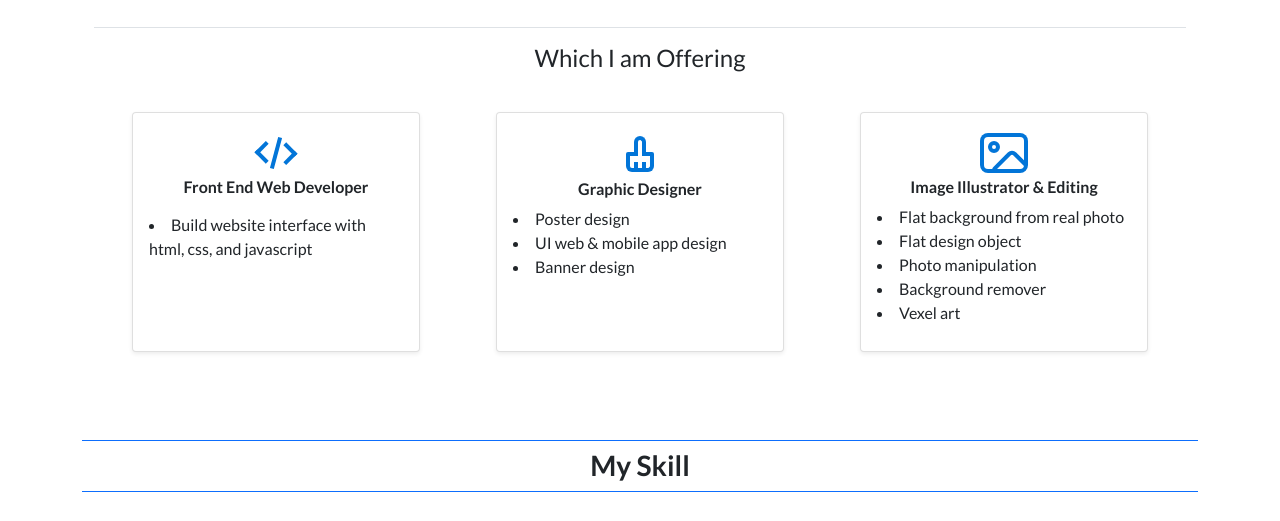
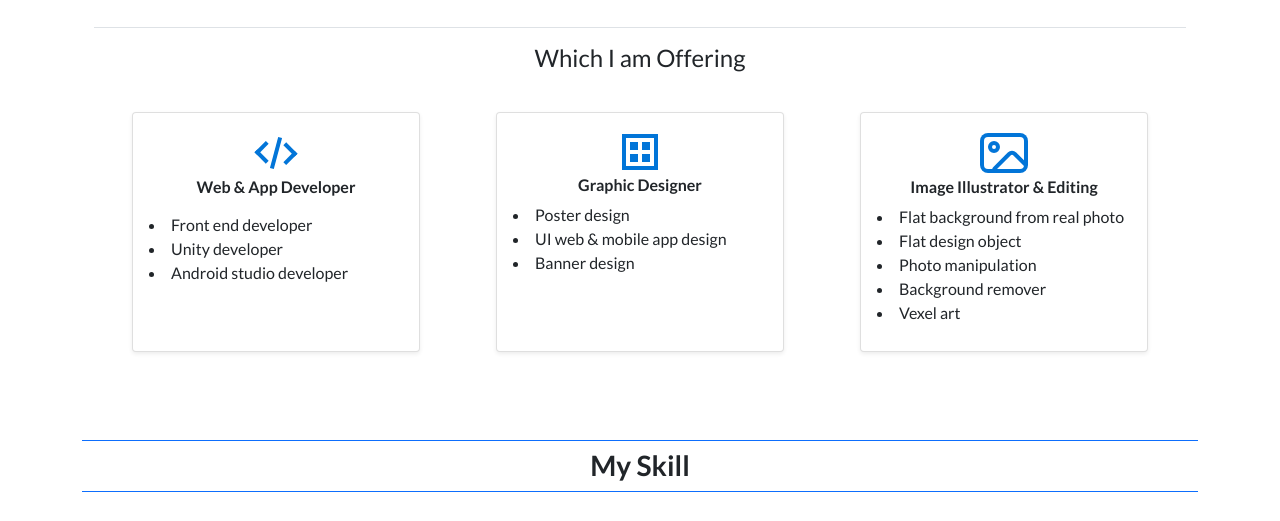
Before and after one commit to MasProxy/MasProxy.github.io, a plain HTML site: page index.html in a window 1280 px wide. Shown: the part 2020-2541 px from the top of the page. Drawn offline with nearby package versions, Linux system fonts and the light colour scheme.

Commit message:
update icon

```diff
--- a/index.html
+++ b/index.html
@@ -85,9 +85,11 @@
             <div class="card mx-auto shadow-sm my-3" style="width: 18rem; height: 15rem;">
               <div class="card-body">
                 <i class="gg-code-slash my-3 mx-auto"></i>
-                <h6 class="text text-center boldtext">Front End Web Developer</h6>
+                <h6 class="text text-center boldtext">Web & App Developer</h6>
                 <p>
-                  <li>Build website interface with html, css, and javascript</li>
+                  <li>Front end developer</li>
+                  <li>Unity developer</li>
+                  <li>Android studio developer</li>
                 </p>
               </div>
             </div>
@@ -96,7 +98,7 @@
           <div class="col" data-aos="fade-up" data-aos-once="true" data-aos-duration="3500">
             <div class="card mx-auto shadow-sm my-3" style="width: 18rem; height: 15rem;">
               <div class="card-body">
-                <i class="gg-brush my-3 mx-auto"></i>
+                <i class="gg-display-grid my-3 mx-auto"></i>
                 <h6 class="text text-center boldtext">Graphic Designer</h6>
                 <li>Poster design</li>
                 <li>UI web & mobile app design</li>
--- a/style.css
+++ b/style.css
@@ -135,65 +135,32 @@ a.judul{
     left: 2px
 }
 
-/* Brush icon */
-.gg-brush {
+/* icon display */
+.gg-display-grid {
+    box-sizing: border-box;
+    position: relative;
     display: block;
-    position: relative;
+    --ggs:2;
+    color:#0275d8;
     transform: scale(var(--ggs,1));
-    color:#0275d8;
-    --ggs:2;
-    box-sizing: border-box;
+    height: 14px;
     width: 14px;
-    height: 18px;
-    background:
-    linear-gradient(
-    to left,
-    currentColor 10px,
-    transparent 0
-    ) no-repeat 4px bottom/2px 5px,
-    linear-gradient(
-    to left,
-    currentColor 10px,
-    transparent 0
-    ) no-repeat 8px bottom/2px 5px
-   }
-
-   .gg-brush::after,
-   .gg-brush::before {
+    border: 2px solid transparent;
+    box-shadow: 0 0 0 2px
+}
+.gg-display-grid::after,
+.gg-display-grid::before {
     content: "";
     display: block;
     box-sizing: border-box;
     position: absolute;
-    border: 2px solid
-   }
-
-   .gg-brush::before {
-    width: 6px;
-    height: 8px;
-    border-top-left-radius: 6px;
-    border-top-right-radius: 6px;
-    border-bottom: 0;
-    left: 4px;
-    top: 0
-   }
-
-   .gg-brush::after {
-    width: 14px;
-    height: 10px;
-    border-top: 0;
-    border-radius: 3px;
-    border-top-left-radius: 1px;
-    border-top-right-radius: 1px;
-    background:
-    linear-gradient(
-    to left,
-    currentColor 10px,
-    transparent 0
-    ) no-repeat left top/4px 2px,
-    linear-gradient(
-    to left,
-    currentColor 10px,
-    transparent 0
-    ) no-repeat right top/4px 2px;
-    bottom: 0
-   }
+    width: 10px;
+    height: 4px;
+    border-right: 4px solid;
+    border-left: 4px solid;
+    top: 0;
+    left: 0
+}
+.gg-display-grid::before {
+    top: 6px
+}
```
